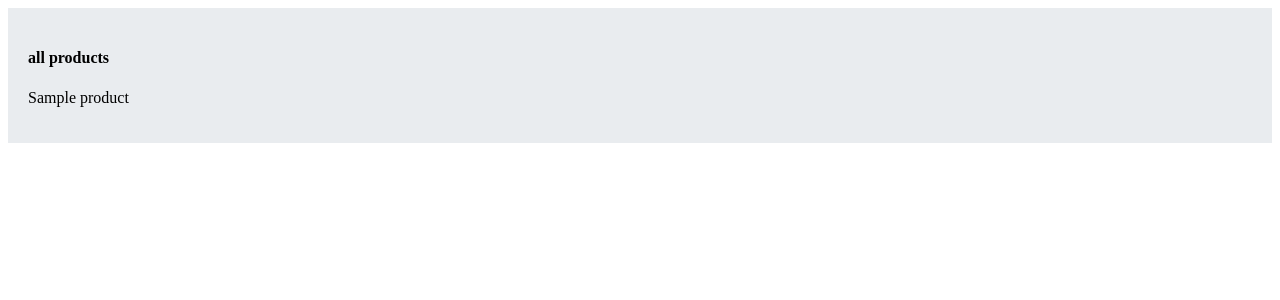
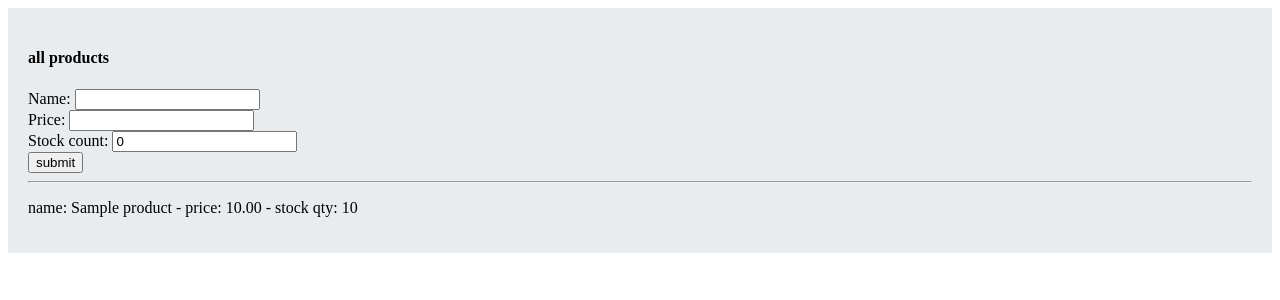
Before and after one commit to ventuno-21/Django-Testing-Series-2025.02.01, a Django app: template backend/app_products/templates/app_products/products.html in a window 1280 px wide. Shown: the top 300 px of the page. Run offline with Django 5.2, Linux system fonts and the light colour scheme; the template is opened without the code that fills it: values that come from a table or form of the project are taken from there, others are empty; tables that the repository leaves empty hold one stand-in row (values such as "Sample post"); parts of the project's set-up code (start-up, migrations or seed data) failed here and were passed over.

Commit message:
bb10 Testing product forms

```diff
--- /dev/null
+++ b/backend/app_products/forms.py
@@ -0,0 +1,20 @@
+from django import forms
+from .models import Product
+
+
+class ProductForm(forms.ModelForm):
+    class Meta:
+        model = Product
+        fields = ("name", "price", "stock_count")
+
+    def clean_price(self):
+        price = self.cleaned_data.get("price")
+        if price < 0:
+            raise forms.ValidationError("Price can not be negative!")
+        return price
+
+    def clean_stock_count(self):
+        stock_count = self.cleaned_data.get("stock_count")
+        if stock_count < 0:
+            raise forms.ValidationError("stock_count can not be negative!")
+        return stock_count
--- a/backend/app_products/models.py
+++ b/backend/app_products/models.py
@@ -32,15 +32,15 @@ class Product(models.Model):
     def in_stock(self):
         return self.stock_count > 0
 
-    def clean(self):
-        """
-        clean method will not be run if we save() an instance with negative price or stock_count
-        therefore we should mention "constraints" in Meta class
+    # def clean(self):
+    #     """
+    #     clean method will not be run if we save() an instance with negative price or stock_count
+    #     therefore we should mention "constraints" in Meta class
 
-        If we hange the type of stock_count to PostivieIntegreField,
-        It will not be necessarly to write a contraints for it
-        """
-        if self.price < 0:
-            raise ValidationError("Price can not be negative!")
-        if self.stock_count < 0:
-            raise ValidationError("Stock quantity can not be negative!")
+    #     If we hange the type of stock_count to PostivieIntegreField,
+    #     It will not be necessarly to write a contraints for it
+    #     """
+    #     if self.price < 0:
+    #         raise ValidationError("Price can not be negative!")
+    #     if self.stock_count < 0:
+    #         raise ValidationError("Stock quantity can not be negative!")
--- a/backend/app_products/templates/app_products/products.html
+++ b/backend/app_products/templates/app_products/products.html
@@ -2,9 +2,17 @@
 
 {% block content %}
 <h4>all products </h4>
+<form method='POST'>
+    {% csrf_token %}
+    {{ form.as_div}}
+    <button type='submit' >submit</button>
+
+</form>
+
+<hr/>
 
 {% for p in products %}
-<p> {{ p.name }} </p>
+<p> name: {{ p.name }} - price: {{p.price}} - stock qty: {{p.stock_count}}</p>
 {% empty%}
 <h4>No products available </h4>
 
--- a/backend/app_products/urls.py
+++ b/backend/app_products/urls.py
@@ -6,5 +6,5 @@ app_name = "app_products"
 
 urlpatterns = [
     path("", products, name="products"),
-    path("/all", all_products, name="all"),
+    path("all/", all_products, name="all"),
 ]
```
Also changed, not shown: backend/app_products/tests/test_forms.py (added, +30 -0 lines), backend/app_products/tests/test_models.py (+32 -32 lines), backend/app_products/views.py (+13 -3 lines).
